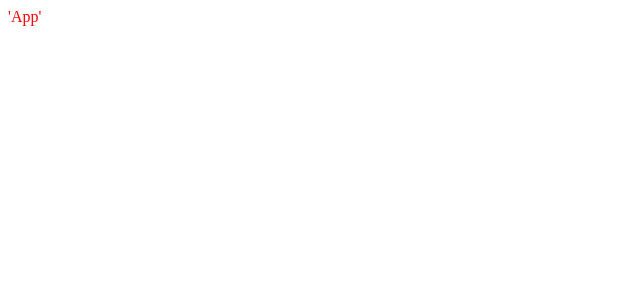
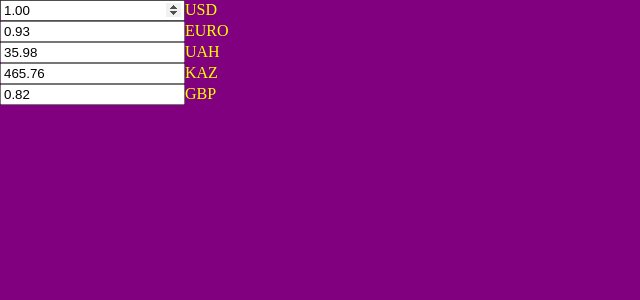
Before and after one commit to Wazerlixer/rest-countries-react, a React (Create React App) app: page / in a window 1280 px wide. Shown: the top 300 px of the page, without its empty margins (0-640 px from the left). Built offline with nearby package versions, Linux system fonts and the light colour scheme.

Commit message:
refactor:     add new components, CurrentCurrency     modify App, currencies, CurrencyExchange

```diff
--- a/src/App/App.jsx
+++ b/src/App/App.jsx
@@ -1,10 +1,12 @@
+import {CurrencyExchange} from "../pages/CurrencyExchange"
+
 import "./style.sass"
 
 export const App = () => {
 
   return (
     <div className="App">
-      'App'
+      <CurrencyExchange />
     </div>
   );
 }
--- a/src/App/style.sass
+++ b/src/App/style.sass
@@ -1,2 +1,9 @@
 .App
     color: red
+
+
+body, html
+    width: 100%
+    height: 100%
+    box-sizing: border-box
+    margin: 0
--- a/src/constants/currencies.js
+++ b/src/constants/currencies.js
@@ -1,19 +1,23 @@
 export const currencies = [
     {
-        unit: "$",
+        unit: "USD",
         rate: 1,
     },
     {
-        unit: "euro",
-        rate: 1,
+        unit: "EURO",
+        rate: 0.93,
     },
     {
         unit: "UAH",
-        rate: 1,
+        rate: 35.98,
     },
     {
         unit: "KAZ",
-        rate: 1,
+        rate: 465.76,
+    },
+    {
+        unit: "GBP",
+        rate: 0.82,
     },
 
 ]
--- a/src/pages/CurrencyExchange/CurrencyExchange.jsx
+++ b/src/pages/CurrencyExchange/CurrencyExchange.jsx
@@ -1,7 +1,22 @@
+import { useState } from "react"
+
+import { CurrentCurrency } from "./components/CurrentCurrency"
+import { currencies } from "../../constants/currencies"
+
+import "./style.sass"
+
 export const CurrencyExchange = () => {
-    return(
+
+    const [currentValue, setCurrentValue] = useState(1);
+
+    return (
         <div className="currency-exchange">
-            currency-exchange
+            {
+                currencies.map(
+                    (currency) =>
+                        <CurrentCurrency currency={currency} value={currentValue} setCurrentValue={setCurrentValue} />
+                )
+            }
         </div>
     )
 }
--- /dev/null
+++ b/src/pages/CurrencyExchange/components/CurrentCurrency/CurrentCurrency.jsx
@@ -0,0 +1,21 @@
+export const CurrentCurrency = ({ currency, value, setCurrentValue }) => {
+    let currentValue = (value * currency?.rate).toFixed(2);
+
+    return (
+        <div className="current-currency">
+            <input
+                value={currentValue}
+                onChange={
+                    (event) => setCurrentValue(event.target.value / currency?.rate)
+                }
+                type="number"
+                id={currency?.unit}
+            />
+            <label htmlFor={currency?.unit}>
+                {
+                    currency?.unit
+                }
+            </label>
+        </div>
+    )
+}
--- /dev/null
+++ b/src/pages/CurrencyExchange/components/CurrentCurrency/index.js
@@ -0,0 +1 @@
+export {CurrentCurrency} from "./CurrentCurrency"
--- a/src/pages/CurrencyExchange/style.sass
+++ b/src/pages/CurrencyExchange/style.sass
@@ -0,0 +1,5 @@
+.currency-exchange
+    width: 100%
+    min-height: 100vh
+    background-color: purple
+    color: yellow
```
Also changed, not shown: src/pages/CurrencyExchange/components/CurrentCurrency/style.sass (added).
